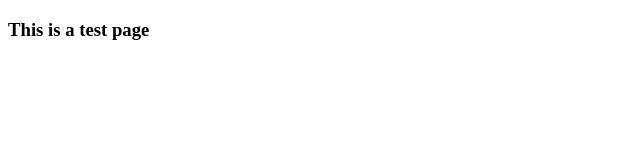
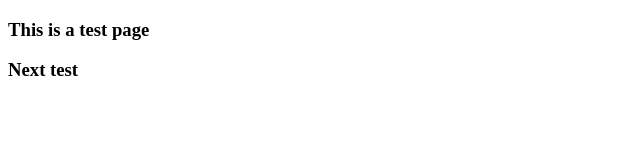
Before and after one commit to felyxsaid/test, a plain HTML site: page index.html in a window 1280 px wide. Shown: the full height of the page, 0-640 px from the left. Drawn offline with Linux system fonts and the light colour scheme.

Commit message:
next update

```diff
--- a/index.html
+++ b/index.html
@@ -5,5 +5,7 @@
 </head>
 <body>
     <h3>This is a test page</h3>
+
+    <h3>Next test</h3>
 </body>
 </html>
```
